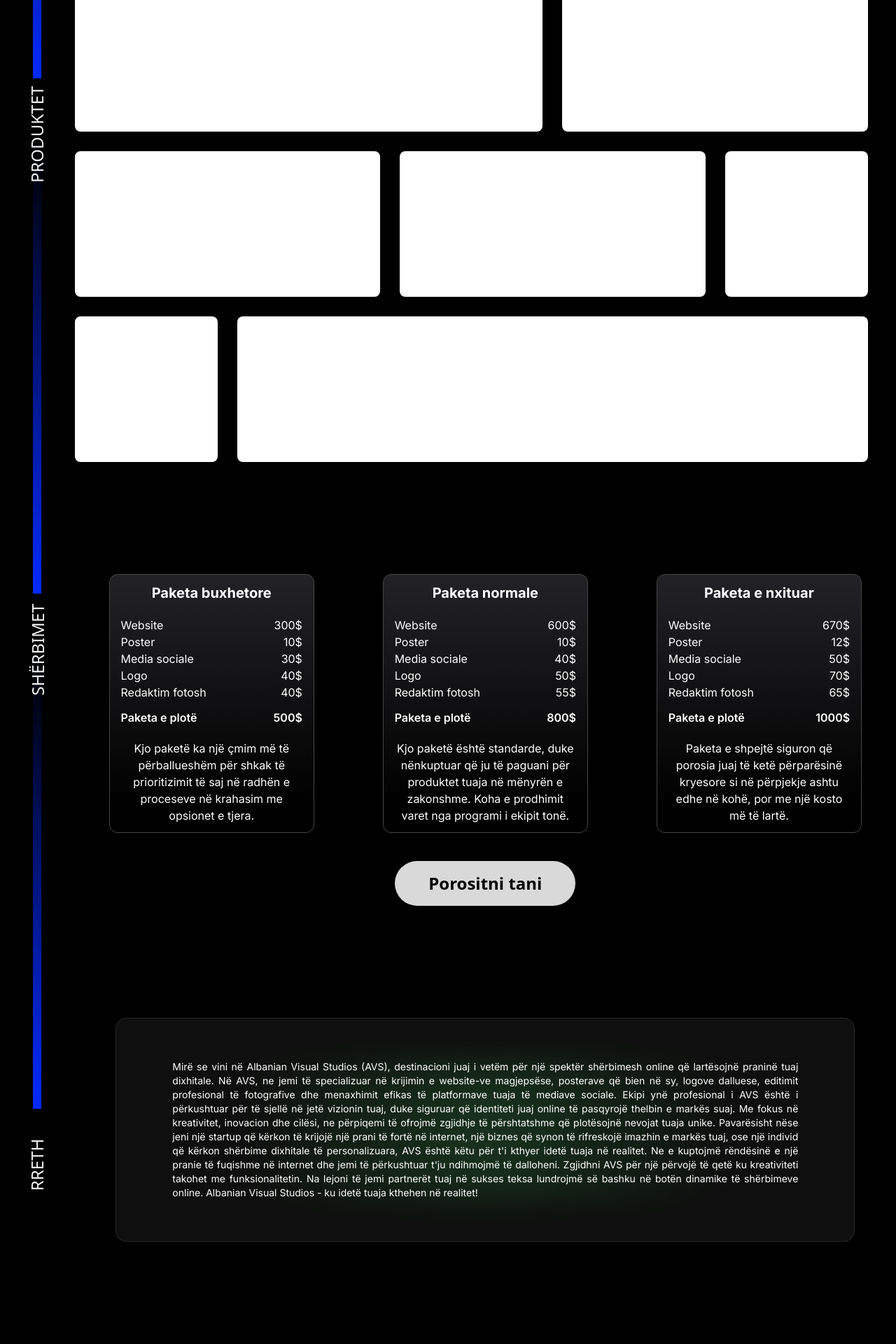
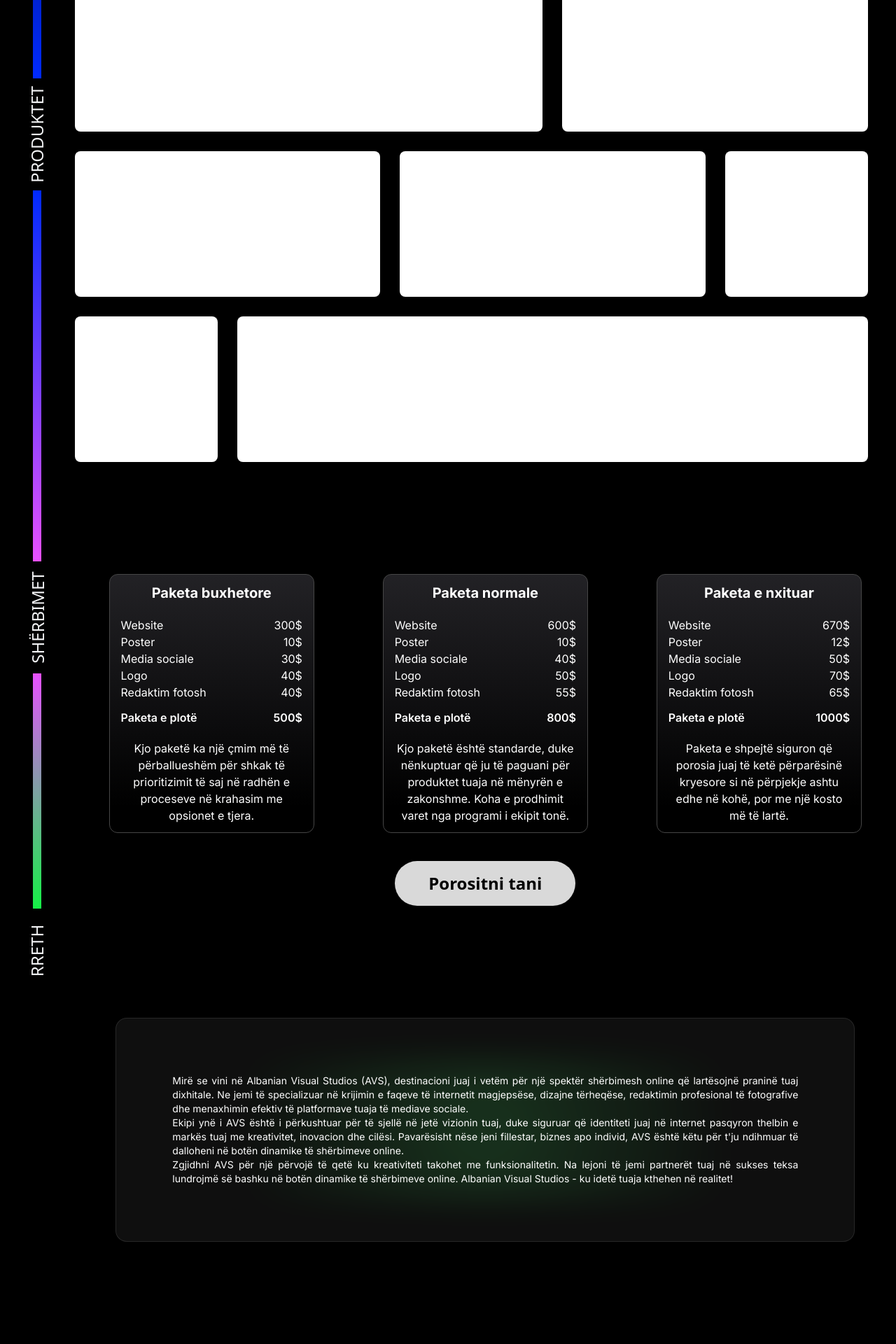
Before and after one commit to ArmendTahiraga/AVS, a React (Vite) app: page / in a window 1280 px wide. Shown: the part 820-2740 px from the top of the page at 70% size. Built offline with nearby package versions, Linux system fonts and the light colour scheme.

Commit message:
Fixed the guide and also changed the about text

```diff
--- a/src/Components/About.tsx
+++ b/src/Components/About.tsx
@@ -1,34 +1,31 @@
-import { useContext } from "react";
-import { Context } from "../Context";
+import { useContext } from "react";import { Context } from "../Context";
 
 const About = () => {
-	const { language } = useContext(Context);
+	const { language, aboutRef } = useContext(Context);
 
 	return (
-		<div className="about-us w-[90%] mx-auto bg-contain bg-no-repeat bg-center mb-24 md:mb-40" id="about">
+		<div className="about-us w-[90%] mx-auto bg-contain bg-no-repeat bg-center mb-24 md:mb-40" id="about" ref={aboutRef}>
 			<div className="flex justify-center items-center px-2 py-6 md:py-0 md:px-10 lg:px-20 min-h-[40vh] bg-[#ffffff0f] border rounded-2xl border-[#ffffff1a] backdrop-blur-xl brightness-100">
-				<p className="text-white text-center md:text-justify text-sm font-inter">
-					{language === "EN"
-						? `Welcome to Albanian Visual Studios (AVS), your one-stop destination for a spectrum of online services that elevate your
-                    digital presence. At AVS, we specialize in crafting captivating websites, eye-catching posters, distinctive logos, professional
-                    photo editing, and efficient management of your social media platforms. Whether you're a startup looking to establish a strong
-                    online presence, an established business aiming to refresh your brand image, or an individual seeking personalized digital
-                    services, AVS is here to turn your ideas into reality. We understand the importance of a cohesive and impactful online presence
-                    in today's digital landscape, and we are dedicated to helping you stand out. Choose AVS for a seamless experience where creativity
-                    meets functionality. Let us be your partners in success as we navigate the dynamic world of online services together. Albanian
-                    Visual Studios - where your your ideas turn into reality!`
-						: `Mirë se vini në Albanian Visual Studios (AVS), destinacioni juaj i vetëm për një spektër shërbimesh online që lartësojnë
-                    praninë tuaj dixhitale. Në AVS, ne jemi të specializuar në krijimin e website-ve magjepsëse, posterave që bien në sy, logove
-                    dalluese, editimit profesional të fotografive dhe menaxhimit efikas të platformave tuaja të mediave sociale. Ekipi ynë
-                    profesional i AVS është i përkushtuar për të sjellë në jetë vizionin tuaj, duke siguruar që identiteti juaj online të pasqyrojë
-                    thelbin e markës suaj. Me fokus në kreativitet, inovacion dhe cilësi, ne përpiqemi të ofrojmë zgjidhje të përshtatshme që
-                    plotësojnë nevojat tuaja unike. Pavarësisht nëse jeni një startup që kërkon të krijojë një prani të fortë në internet, një biznes
-                    që synon të rifreskojë imazhin e markës tuaj, ose një individ që kërkon shërbime dixhitale të personalizuara, AVS është këtu për
-                    t'i kthyer idetë tuaja në realitet. Ne e kuptojmë rëndësinë e një pranie të fuqishme në internet dhe jemi të përkushtuar t'ju
-                    ndihmojmë të dalloheni. Zgjidhni AVS për një përvojë të qetë ku kreativiteti takohet me funksionalitetin. Na lejoni të jemi
-                    partnerët tuaj në sukses teksa lundrojmë së bashku në botën dinamike të shërbimeve online. Albanian Visual Studios - ku idetë
-                    tuaja kthehen në realitet!`}
-				</p>
+				<div>
+					<p className="text-white text-center md:text-justify text-sm font-inter">
+						{language === "EN"
+							? `Welcome to Albanian Visual Studios (AVS), your one-stop destination for a range of online services that enhance your digital presence. We specialize in creating captivating websites, engaging designs, professional photo editing and effective management of your social media platforms.`
+							: `Mirë se vini në Albanian Visual Studios (AVS), destinacioni juaj i vetëm për një spektër shërbimesh online që lartësojnë praninë tuaj dixhitale. Ne jemi të specializuar në krijimin e faqeve të internetit magjepsëse, dizajne tërheqëse, redaktimin profesional të fotografive dhe menaxhimin efektiv të platformave tuaja të mediave sociale.`}
+					</p>
+
+					<p className="text-white text-center md:text-justify text-sm font-inter">
+						{language === "EN"
+							? `Our AVS team is dedicated to bringing your vision to life, ensuring your online identity reflects the essence of your brand with creativity, innovation and quality. Whether you are a startup, business or individual, AVS is here to help you stand out in the dynamic world of online services.`
+							: `Ekipi ynë i AVS është i përkushtuar për të sjellë në jetë vizionin tuaj, duke siguruar që identiteti juaj në internet pasqyron thelbin e markës tuaj me kreativitet, inovacion dhe cilësi. Pavarësisht nëse jeni fillestar, biznes apo individ, AVS është këtu për t'ju ndihmuar të dalloheni në botën dinamike të shërbimeve online.
+                              `}
+					</p>
+
+					<p className="text-white text-center md:text-justify text-sm font-inter">
+						{language === "EN"
+							? `Choose AVS for a seamless experience where creativity meets functionality. Let us be your partners in success as we navigate the dynamic world of online services together. Albanian Visual Studios - where your ideas turn into reality!`
+							: `Zgjidhni AVS për një përvojë të qetë ku kreativiteti takohet me funksionalitetin. Na lejoni të jemi partnerët tuaj në sukses teksa lundrojmë së bashku në botën dinamike të shërbimeve online. Albanian Visual Studios - ku idetë tuaja kthehen në realitet!`}
+					</p>
+				</div>
 			</div>
 		</div>
 	);
--- a/src/Components/Guide.tsx
+++ b/src/Components/Guide.tsx
@@ -1,10 +1,13 @@
-import { motion } from "framer-motion";
+/* eslint-disable no-mixed-spaces-and-tabs */ import { motion } from "framer-motion";
 import { useContext } from "react";
 import { Context } from "../Context";
 
 const Guide = () => {
-	const { heights, hasScrolled, language } = useContext(Context);
+	const { heights, hasScrolled, language, aboutRef, serviceRef, productsRef, width } = useContext(Context);
 
+	const vhAbout = width > 767 ? "- 10vh)" : "- 75vh)";
+	const vhServices = width > 767 ? "- 5vh)" : "- 0vh)";
+	("#1A07F7, #E751FF");
 	return (
 		<div className="col-span-1 flex justify-start items-center flex-col">
 			<motion.div
@@ -28,13 +31,23 @@ const Guide = () => {
 				animate="visible"
 				transition={{ duration: 0.3, delay: 0.5 }}
 			>
-				<p className="-rotate-90">{language === "EN" ? "PRODUCTS" : "PRODUKTET"}</p>
+				<p className="-rotate-90 mb-16">{language === "EN" ? "PRODUCTS" : "PRODUKTET"}</p>
 			</motion.div>
 			<motion.div
-				className="w-3 bg-gradient-to-b from-[#2d52d800] to-[#002aff] mb-16"
+				className="w-3 bg-gradient-to-b from-[#002aff] to-[#e751ff] mb-16"
 				variants={{
 					hidden: { opacity: 0, height: 0 },
-					visible: { opacity: 1, height: `calc(${heights[0]}px - 20vh)` },
+					visible: {
+						opacity: 1,
+						height: hasScrolled
+							? `calc(${
+									productsRef.current!.clientHeight -
+									heights[0] +
+									(27 * window.innerHeight) / 100 +
+									serviceRef.current!.clientHeight
+							  }px ${vhServices}`
+							: 0,
+					},
 				}}
 				initial="hidden"
 				animate="visible"
@@ -50,13 +63,23 @@ const Guide = () => {
 				animate="visible"
 				transition={{ duration: 0.3, delay: 0.5 }}
 			>
-				<p className="-rotate-90">{language === "EN" ? "SERVICES" : "SHËRBIMET"}</p>
+				<p className="-rotate-90 mb-16">{language === "EN" ? "SERVICES" : "SHËRBIMET"}</p>
 			</motion.div>
 			<motion.div
-				className="w-3 bg-gradient-to-b from-[#2d52d800] to-[#002aff] mb-16"
+				className="w-3 bg-gradient-to-b from-[#e751ff] to-[#15f146] mb-16"
 				variants={{
 					hidden: { opacity: 0, height: 0 },
-					visible: { opacity: 1, height: `calc(${heights[0]}px - 20vh)` },
+					visible: {
+						opacity: 1,
+						height: hasScrolled
+							? `calc(${
+									productsRef.current!.clientHeight -
+									heights[0] +
+									(27 * window.innerHeight) / 100 +
+									aboutRef.current!.clientHeight
+							  }px ${vhAbout}`
+							: 0,
+					},
 				}}
 				initial="hidden"
 				animate="visible"
@@ -72,7 +95,7 @@ const Guide = () => {
 				animate="visible"
 				transition={{ duration: 0.3, delay: 0.5 }}
 			>
-				<p className="-rotate-90">{language === "EN" ? "ABOUT" : "RRETH"}</p>
+				<p className="-rotate-90 -mt-5">{language === "EN" ? "ABOUT" : "RRETH"}</p>
 			</motion.div>
 		</div>
 	);
--- a/src/Components/Services.tsx
+++ b/src/Components/Services.tsx
@@ -1,13 +1,14 @@
-import { useContext } from "react";import { Context } from "../Context";
+import { useContext } from "react";
+import { Context } from "../Context";
 import Service from "./Service";
 import { services } from "../Data/data";
 import { Link } from "react-router-dom";
 
 const Services = () => {
-	const { language } = useContext(Context);
+	const { language, serviceRef } = useContext(Context);
 
 	return (
-		<div id="services" className="w-full mb-24 md:mb-40">
+		<div id="services" className="w-full mb-24 md:mb-40" ref={serviceRef}>
 			<div className="flex justify-around items-center flex-col md:flex-row w-full">
 				{services.map((service, index) => (
 					<Service
--- a/src/Context.tsx
+++ b/src/Context.tsx
@@ -1,14 +1,16 @@
-import React, { createContext, useEffect, useRef, useState } from "react";
-import { ContextType } from "./models/models";
+import React, { createContext, useEffect, useRef, useState } from "react";import { ContextType } from "./models/models";
 
 export const Context = createContext<ContextType>({
 	language: "EN",
 	changeLanguage: () => {},
 	productsRef: React.createRef<HTMLDivElement>(),
+	serviceRef: React.createRef<HTMLDivElement>(),
+	aboutRef: React.createRef<HTMLDivElement>(),
 	heights: [0],
 	hasScrolled: false,
 	isMenuActive: false,
 	handleMenuClick: () => {},
+	width: 0,
 });
 
 const ContextProvider: React.FC<{ children: JSX.Element }> = ({ children }) => {
@@ -16,8 +18,11 @@ const ContextProvider: React.FC<{ children: JSX.Element }> = ({ children }) => {
 	const [hasScrolled, setHasScrolled] = useState<boolean>(false);
 	const [isMenuActive, setIsMenuActive] = useState<boolean>(false);
 	const [heights, setHeights] = useState<number[]>([0]);
+	const [width, setWidth] = useState<number>(window.innerWidth);
 
 	const productsRef = useRef<HTMLDivElement>(null);
+	const serviceRef = useRef<HTMLDivElement>(null);
+	const aboutRef = useRef<HTMLDivElement>(null);
 
 	const changeLanguage = () => {
 		setLanguage((prevLanguage) => (prevLanguage === "EN" ? "AL" : "EN"));
@@ -37,6 +42,7 @@ const ContextProvider: React.FC<{ children: JSX.Element }> = ({ children }) => {
 
 		window.addEventListener("scroll", handleScroll);
 		window.addEventListener("resize", () => {
+			setWidth(window.innerWidth);
 			if (hasScrolled) {
 				setHeights(() => [productsRef.current!.offsetTop]);
 			}
@@ -55,6 +61,9 @@ const ContextProvider: React.FC<{ children: JSX.Element }> = ({ children }) => {
 		hasScrolled,
 		isMenuActive,
 		handleMenuClick,
+		serviceRef,
+		aboutRef,
+		width,
 	};
 
 	return <Context.Provider value={contextValue}>{children}</Context.Provider>;
--- a/src/models/models.ts
+++ b/src/models/models.ts
@@ -2,10 +2,13 @@ export type ContextType = {
 	language: "EN" | "AL";
 	changeLanguage: () => void;
 	productsRef: React.RefObject<HTMLDivElement>;
+	serviceRef: React.RefObject<HTMLDivElement>;
+	aboutRef: React.RefObject<HTMLDivElement>;
 	heights: number[];
 	hasScrolled: boolean;
 	isMenuActive: boolean;
 	handleMenuClick: () => void;
+	width: number;
 };
 
 export type RevealType = {
```
Also changed, not shown: src/Components/Footer.tsx (+6 -7 lines).
